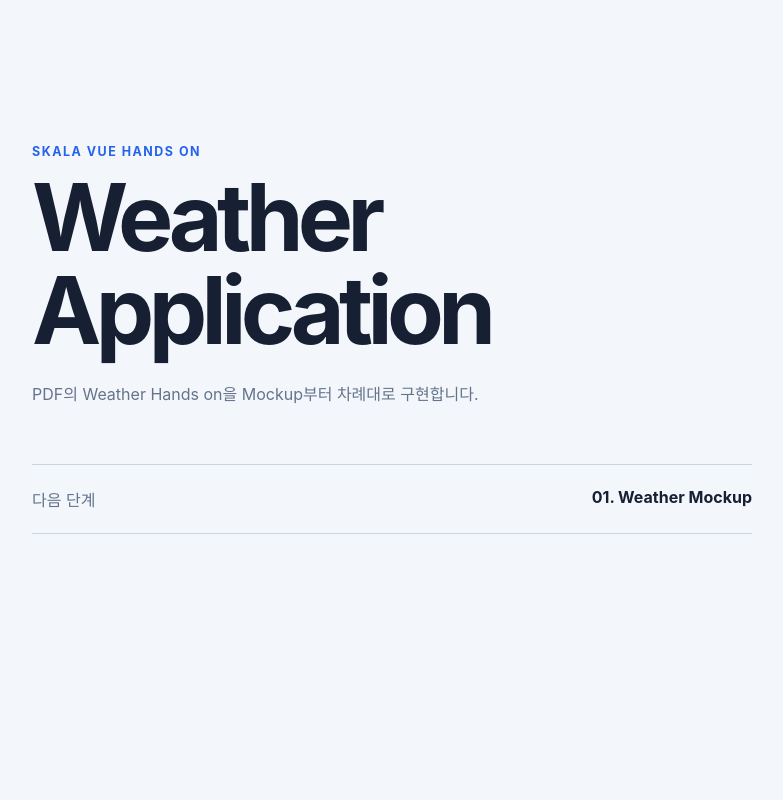
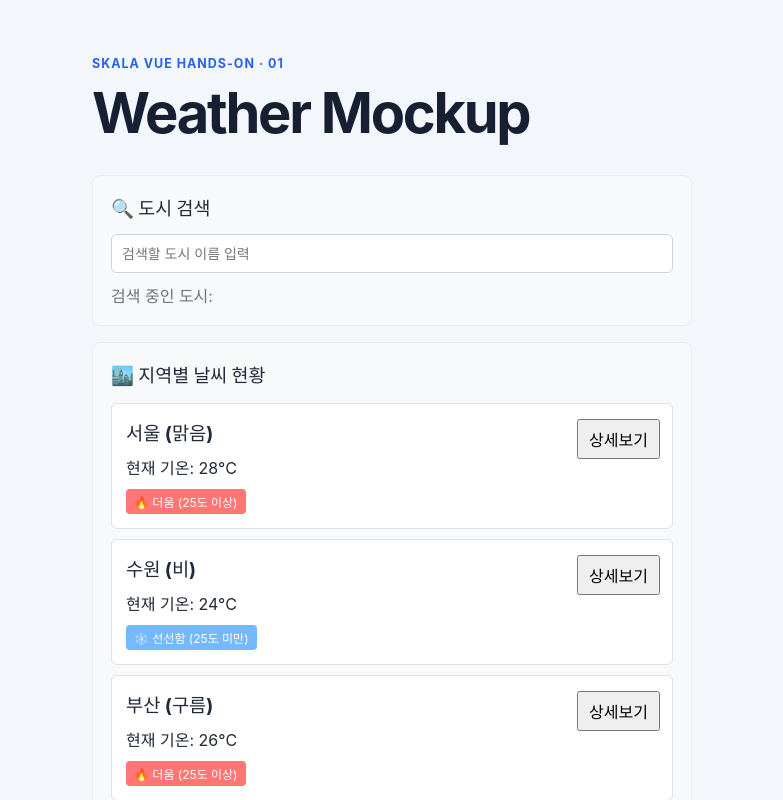
Before and after one commit to rnjsgkfla/skala-vue, a Vue app: page / in a window 1280 px wide. Shown: the top 800 px of the page, without its empty margins (248-1031 px from the left). Built offline with nearby package versions, Linux system fonts and the light colour scheme; the HTML template or start-up script is replaced by a standard one.

Commit message:
feat: Weather Mockup 기본 코드 + 추가 기능 실습

```diff
--- /dev/null
+++ b/src/components/weather/WeatherMockup.vue
@@ -0,0 +1,188 @@
+<script setup>
+import { ref } from 'vue'
+
+// 이후 API 연동을 대비한 가상의 날씨 데이터입니다.
+// v-for로 목록을 출력하고, id는 각 항목을 구분하는 :key로 사용합니다.
+const weatherList = ref([
+  { id: 'city_01', name: '서울', temp: 28, status: '맑음' },
+  { id: 'city_02', name: '수원', temp: 24, status: '비' },
+  { id: 'city_03', name: '부산', temp: 26, status: '구름' },
+  // 개인 커스터마이징: 기본 데이터에 제주 날씨를 추가했습니다.
+  { id: 'city_04', name: '제주', temp: 23, status: '바람' },
+])
+
+// 입력값과 카드 선택 결과처럼 화면에서 바뀌는 값을 ref로 관리합니다.
+const searchQuery = ref('')
+const selectedCityInfo = ref('카드를 클릭하거나 검색해 보세요.')
+
+// 상세보기 버튼에는 .stop을 적용해 카드의 클릭 이벤트와 구분합니다.
+const showDetail = (cityName, status) => {
+  window.alert(`${cityName}의 현재 날씨는 [${status}] 상태입니다.`)
+}
+
+// 개인 커스터마이징: 입력값이 있을 때 검색어를 간단히 초기화합니다.
+const clearSearch = () => {
+  searchQuery.value = ''
+  selectedCityInfo.value = '검색어를 초기화했습니다.'
+}
+</script>
+
+<template>
+  <div class="dashboard-wrapper">
+    <section class="search-box">
+      <div class="section-title">
+        <h2>🔍 도시 검색</h2>
+        <button v-if="searchQuery" type="button" class="btn-reset" @click="clearSearch">
+          초기화
+        </button>
+      </div>
+
+      <!-- v-model 대신 :value와 @input을 사용해 한글 입력값을 직접 연결합니다. -->
+      <input
+        type="text"
+        :value="searchQuery"
+        placeholder="검색할 도시 이름 입력"
+        @input="(event) => (searchQuery = event.target.value)"
+      />
+      <p>
+        검색 중인 도시: <strong>{{ searchQuery }}</strong>
+      </p>
+    </section>
+
+    <section class="list-box">
+      <h2>🏙️ 지역별 날씨 현황</h2>
+
+      <article
+        v-for="item in weatherList"
+        :key="item.id"
+        class="weather-card"
+        @click="selectedCityInfo = `${item.name}이 선택되었습니다.`"
+      >
+        <h3>{{ item.name }} ({{ item.status }})</h3>
+        <p>현재 기온: {{ item.temp }}°C</p>
+
+        <span v-if="item.temp >= 25" class="badge hot">🔥 더움 (25도 이상)</span>
+        <span v-else class="badge cool">❄️ 선선함 (25도 미만)</span>
+
+        <button
+          type="button"
+          class="btn-detail"
+          @click.stop="showDetail(item.name, item.status)"
+        >
+          상세보기
+        </button>
+      </article>
+    </section>
+
+    <div class="status-bar">
+      {{ selectedCityInfo }}
+    </div>
+  </div>
+</template>
+
+<style scoped>
+.dashboard-wrapper {
+  width: min(600px, 100%);
+  margin: 0 auto;
+}
+
+.search-box,
+.list-box {
+  padding: 18px;
+  margin-bottom: 16px;
+  background: #f8f9fa;
+  border: 1px solid #e9ecef;
+  border-radius: 8px;
+}
+
+.section-title {
+  display: flex;
+  align-items: center;
+  justify-content: space-between;
+}
+
+h2 {
+  margin: 0 0 16px;
+  font-size: 1.15rem;
+}
+
+.section-title h2 {
+  margin-bottom: 0;
+}
+
+input {
+  width: 100%;
+  padding: 10px;
+  margin-top: 14px;
+  font-size: 14px;
+  border: 1px solid #ced4da;
+  border-radius: 6px;
+}
+
+.search-box p {
+  min-height: 24px;
+  margin: 10px 0 0;
+  color: #6b7280;
+}
+
+.btn-reset {
+  padding: 6px 10px;
+  color: #475569;
+  background: #ffffff;
+  border: 1px solid #cbd5e1;
+  border-radius: 6px;
+  cursor: pointer;
+}
+
+.weather-card {
+  position: relative;
+  padding: 14px;
+  margin-bottom: 10px;
+  background: #ffffff;
+  border: 1px solid #dee2e6;
+  border-radius: 6px;
+  cursor: pointer;
+}
+
+.weather-card:last-child {
+  margin-bottom: 0;
+}
+
+.weather-card h3,
+.weather-card p {
+  margin: 0 0 10px;
+}
+
+.badge {
+  display: inline-block;
+  padding: 4px 8px;
+  color: #ffffff;
+  font-size: 12px;
+  border-radius: 4px;
+}
+
+.hot {
+  background-color: #ff7675;
+}
+
+.cool {
+  background-color: #74b9ff;
+}
+
+.btn-detail {
+  position: absolute;
+  top: 15px;
+  right: 12px;
+  padding: 6px 10px;
+  cursor: pointer;
+}
+
+.status-bar {
+  padding: 12px;
+  color: #2e7d32;
+  font-weight: 700;
+  text-align: center;
+  background: #e8f5e9;
+  border-radius: 6px;
+}
+</style>
--- a/src/views/WeatherHomeView.vue
+++ b/src/views/WeatherHomeView.vue
@@ -1,63 +1,43 @@
+<script setup>
+import WeatherMockup from '@/components/weather/WeatherMockup.vue'
+</script>
+
 <template>
   <main class="weather-home">
-    <p class="eyebrow">SKALA Vue Hands on</p>
-    <h1>Weather Application</h1>
-    <p class="description">
-      PDF의 Weather Hands on을 Mockup부터 차례대로 구현합니다.
-    </p>
+    <header class="page-header">
+      <p>SKALA Vue Hands-on · 01</p>
+      <h1>Weather Mockup</h1>
+    </header>
 
-    <section class="next-step">
-      <span>다음 단계</span>
-      <strong>01. Weather Mockup</strong>
-    </section>
+    <WeatherMockup />
   </main>
 </template>
 
 <style scoped>
 .weather-home {
-  width: min(720px, calc(100% - 40px));
+  width: min(720px, calc(100% - 32px));
   margin: 0 auto;
-  padding: 18vh 0 80px;
+  padding: 56px 0 80px;
 }
 
-.eyebrow {
-  margin: 0 0 12px;
+.page-header {
+  width: min(600px, 100%);
+  margin: 0 auto 28px;
+}
+
+.page-header p {
+  margin: 0 0 8px;
   color: #2563eb;
   font-size: 0.78rem;
   font-weight: 700;
-  letter-spacing: 0.12em;
+  letter-spacing: 0.08em;
   text-transform: uppercase;
 }
 
-h1 {
+.page-header h1 {
   margin: 0;
   color: #172033;
-  font-size: clamp(2.8rem, 9vw, 5.8rem);
-  letter-spacing: -0.06em;
-  line-height: 1;
-}
-
-.description {
-  margin: 24px 0 0;
-  color: #64748b;
-  line-height: 1.7;
-}
-
-.next-step {
-  display: flex;
-  justify-content: space-between;
-  gap: 24px;
-  margin-top: 56px;
-  padding: 22px 0;
-  border-top: 1px solid #cbd5e1;
-  border-bottom: 1px solid #cbd5e1;
-}
-
-.next-step span {
-  color: #64748b;
-}
-
-.next-step strong {
-  color: #172033;
+  font-size: clamp(2rem, 8vw, 3.5rem);
+  letter-spacing: -0.04em;
 }
 </style>
```
Also changed, not shown: 2 other files (tests, documents, lock files or other folders).
